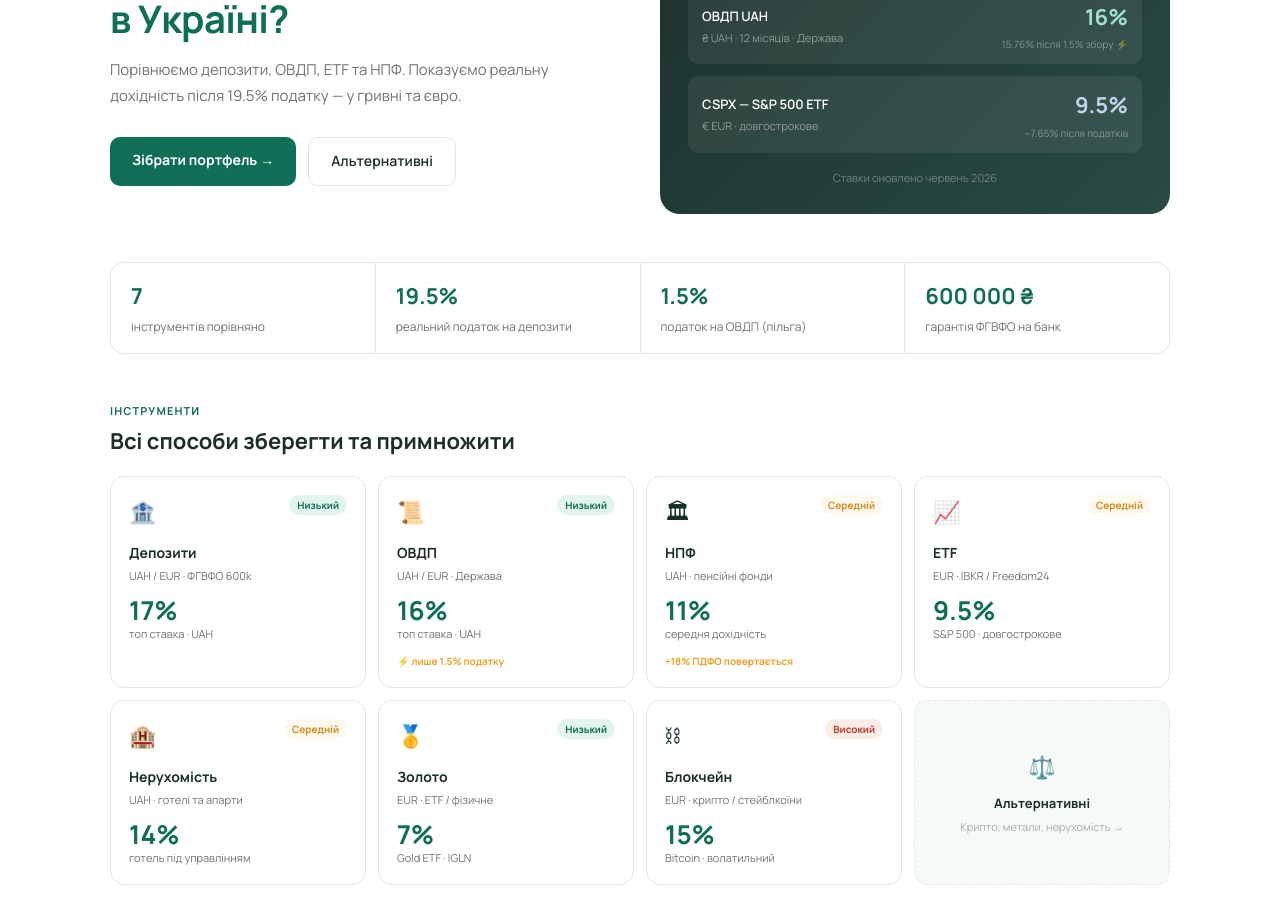
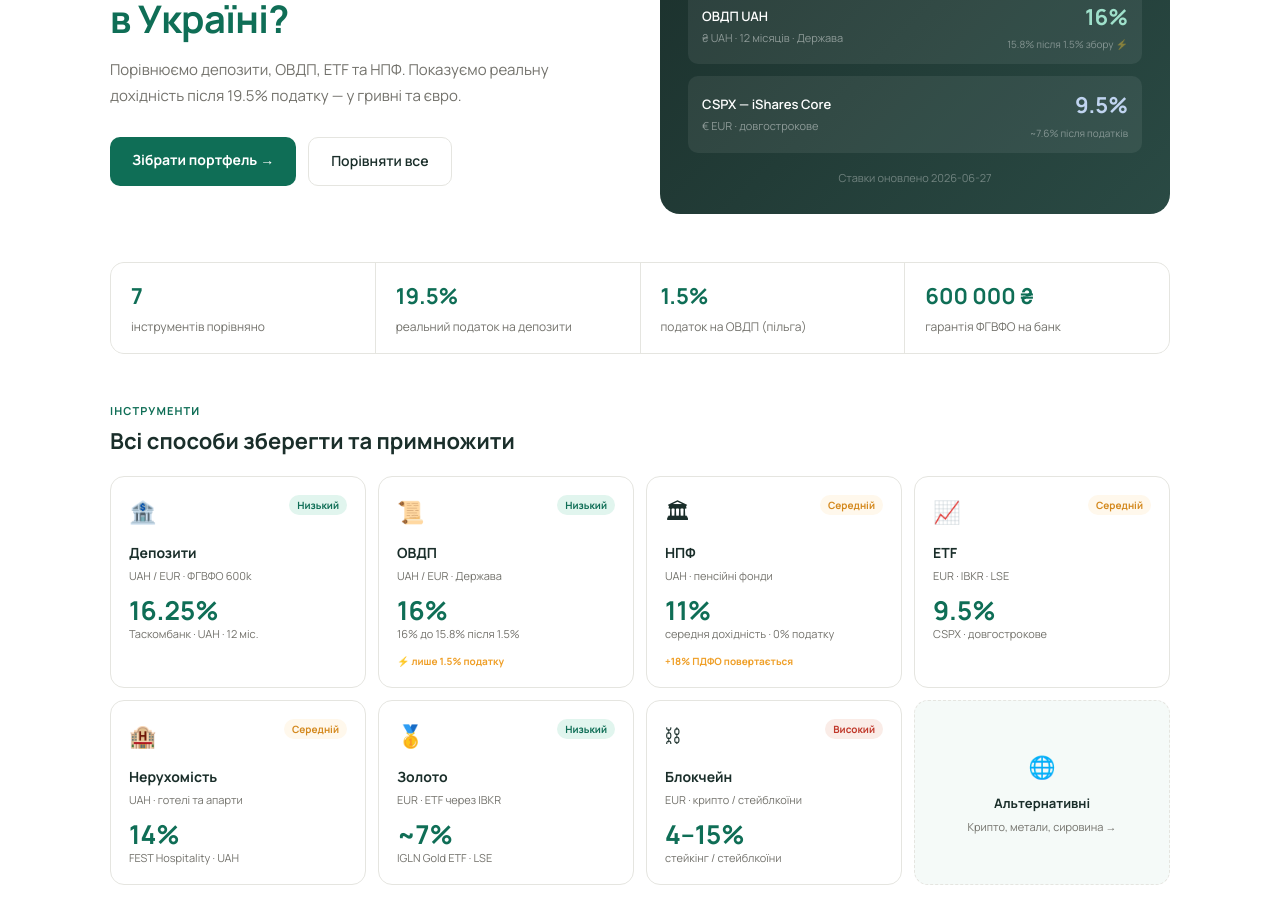
Before and after one commit to Ierokhin/porahovano, a Next.js app: page / in a window 1280 px wide. Shown: the part 316-1232 px from the top of the page. Built offline with nearby package versions, Linux system fonts and the light colour scheme.

Commit message:
feat: dynamic homepage reads from rates.json

```diff
--- a/app/page.jsx
+++ b/app/page.jsx
@@ -1,63 +1,147 @@
 // porahovano.in.ua — головна сторінка
-// /app/page.jsx
+// /app/page.jsx — динамічна, дані з /public/data/rates.json
 
 import Link from "next/link";
-
-export const metadata = {
-  title: "Porahovano — порівняння інвестицій для українців",
-  description: "Порівнюємо депозити, ОВДП, НПФ та ETF. Показуємо реальну дохідність після 19.5% податку — у гривні та євро.",
-};
+import { promises as fs } from "fs";
+import path from "path";
 
 const G  = "#0F6E56";
 const GL = "#E1F5EE";
 const A  = "#EF9F27";
-const AL = "#FFF8EC";
 const D  = "#1A2E2A";
 const GR = "#73726C";
 const B  = "#E5E5E0";
 const S  = "#F5FAF8";
 
-const INSTRUMENTS = [
-  { icon:"🏦", name:"Депозити",     sub:"UAH / EUR · ФГВФО 600k", rate:"17%",  rateLbl:"топ ставка · UAH", risk:"low",  badge:null,                    href:"/depozyty" },
-  { icon:"📜", name:"ОВДП",         sub:"UAH / EUR · Держава",     rate:"16%",  rateLbl:"топ ставка · UAH", risk:"low",  badge:"⚡ лише 1.5% податку",  href:"/ovdp" },
-  { icon:"🏛", name:"НПФ",          sub:"UAH · пенсійні фонди",    rate:"11%",  rateLbl:"середня дохідність",risk:"mid", badge:"+18% ПДФО повертається", href:"/npf" },
-  { icon:"📈", name:"ETF",          sub:"EUR · IBKR / Freedom24",  rate:"9.5%", rateLbl:"S&P 500 · довгострокове",risk:"mid",badge:null,               href:"/etf" },
-  { icon:"🏨", name:"Нерухомість",  sub:"UAH · готелі та апарти",  rate:"14%",  rateLbl:"готель під управлінням",risk:"mid",badge:null,                href:"/alternatyvni" },
-  { icon:"🥇", name:"Золото",       sub:"EUR · ETF / фізичне",     rate:"7%",   rateLbl:"Gold ETF · IGLN",  risk:"low",  badge:null,                    href:"/alternatyvni" },
-  { icon:"⛓", name:"Блокчейн",     sub:"EUR · крипто / стейблкоїни",rate:"15%",rateLbl:"Bitcoin · волатильний",risk:"high",badge:null,                href:"/alternatyvni" },
-];
+// ── Зчитуємо rates.json на сервері при кожному запиті ────────────────────────
+async function getRates() {
+  try {
+    const file = path.join(process.cwd(), "public", "data", "rates.json");
+    const json = await fs.readFile(file, "utf-8");
+    return JSON.parse(json);
+  } catch {
+    return null;
+  }
+}
 
+// ── Допоміжні функції ────────────────────────────────────────────────────────
+function net(rate, tax = 0.195) {
+  return +(rate * (1 - tax)).toFixed(1);
+}
+
+function bestDeposit(banks = []) {
+  return [...banks]
+    .filter(b => b.rate_12m !== null)
+    .sort((a, b) => b.rate_12m - a.rate_12m)[0] ?? null;
+}
+
+// ── Статичні дані ─────────────────────────────────────────────────────────────
 const RISK_STYLE = {
-  low:  { bg: GL,    c: G },
-  mid:  { bg: AL,    c: "#D4891E" },
-  high: { bg:"#FAECE7", c:"#C0392B" },
+  low:  { bg: GL,       c: G },
+  mid:  { bg: "#FFF8EC", c: "#D4891E" },
+  high: { bg: "#FAECE7", c: "#C0392B" },
 };
 const RISK_LABEL = { low:"Низький", mid:"Середній", high:"Високий" };
 
-const TOP3 = [
-  { pos:"🥇 МІСЦЕ 1", name:"ОВДП UAH",          sub:"12 місяців · Держава",           rate:"15.76%", note:"реально на руки (16% − 1.5%)",       tag:"⚡ пільговий податок", dark:true },
-  { pos:"🥈 МІСЦЕ 2", name:"Юнекс Банк",        sub:"Депозит · 12 міс. · ФГВФО",     rate:"13.7%",  note:"реально на руки (17% − 19.5%)",       tag:"надійний, онлайн",   dark:false },
-  { pos:"🥉 МІСЦЕ 3", name:"Нерухомість",        sub:"Готель під управлінням · UAH",   rate:"11.3%",  note:"реально на руки (14% − 19.5%)",       tag:"пасивний дохід",     dark:false },
+const WHY = [
+  { icon:"🔢", title:"Реальна дохідність після податків",
+    text:"Показуємо скільки залишиться на руки після 18% ПДФО та 1.5% військового збору — не рекламну ставку." },
+  { icon:"📊", title:"Конструктор портфеля",
+    text:"Додай кілька інструментів, встанови суму і горизонт — побачиш прогноз на 1–25 років і щомісячну виплату." },
+  { icon:"🇺🇦", title:"Для українців",
+    text:"Тільки те, що доступно з України. UAH і EUR. Без USD і американських брокерів без доступу." },
 ];
 
-const WHY = [
-  { icon:"🔢", title:"Реальна дохідність після податків", text:"Показуємо скільки залишиться на руки після 18% ПДФО та 1.5% військового збору — не рекламну ставку." },
-  { icon:"📊", title:"Конструктор портфеля",             text:"Додай кілька інструментів, встанови суму і горизонт — побачиш прогноз на 1–25 років і щомісячну виплату." },
-  { icon:"🇺🇦", title:"Для українців",                   text:"Тільки те, що доступно з України. UAH і EUR. Без USD і американських брокерів без доступу." },
-];
+// ── Сторінка ──────────────────────────────────────────────────────────────────
+export default async function HomePage() {
+  const rates = await getRates();
 
-export default function HomePage() {
+  // Кращі ставки для Hero-картки
+  const topDepoUah  = bestDeposit(rates?.depozyty?.uah);
+  const topDepoEur  = bestDeposit(rates?.depozyty?.eur);
+  const topOvdpUah  = rates?.ovdp?.uah?.[0] ?? null;
+  const topEtf      = rates?.etf?.[0] ?? null;
+  const updatedDate = rates?.updated ?? "";
+
+  // Картки інструментів — ставки з rates.json де є, інакше статичні
+  const INSTRUMENTS = [
+    {
+      icon:"🏦", name:"Депозити", sub:"UAH / EUR · ФГВФО 600k",
+      rate: topDepoUah ? `${topDepoUah.rate_12m}%` : "—",
+      rateLbl: topDepoUah ? `${topDepoUah.name} · UAH · 12 міс.` : "топ ставка · UAH",
+      risk:"low", badge:null, href:"/depozyty",
+    },
+    {
+      icon:"📜", name:"ОВДП", sub:"UAH / EUR · Держава",
+      rate: topOvdpUah ? `${topOvdpUah.rate}%` : "—",
+      rateLbl: topOvdpUah ? `${topOvdpUah.rate}% до ${net(topOvdpUah.rate, 0.015)}% після 1.5%` : "топ ставка · UAH",
+      risk:"low", badge:"⚡ лише 1.5% податку", href:"/ovdp",
+    },
+    {
+      icon:"🏛", name:"НПФ", sub:"UAH · пенсійні фонди",
+      rate:`${rates?.npf?.[0]?.rate ?? 11}%`,
+      rateLbl:"середня дохідність · 0% податку",
+      risk:"mid", badge:"+18% ПДФО повертається", href:"/npf",
+    },
+    {
+      icon:"📈", name:"ETF", sub:"EUR · IBKR · LSE",
+      rate: topEtf ? `${topEtf.rate}%` : "—",
+      rateLbl: topEtf ? `${topEtf.ticker} · довгострокове` : "S&P 500 · довгострокове",
+      risk:"mid", badge:null, href:"/etf",
+    },
+    {
+      icon:"🏨", name:"Нерухомість", sub:"UAH · готелі та апарти",
+      rate:"14%", rateLbl:"FEST Hospitality · UAH",
+      risk:"mid", badge:null, href:"/alternatyvni",
+    },
+    {
+      icon:"🥇", name:"Золото", sub:"EUR · ETF через IBKR",
+      rate:"~7%", rateLbl:"IGLN Gold ETF · LSE",
+      risk:"low", badge:null, href:"/alternatyvni",
+    },
+    {
+      icon:"⛓", name:"Блокчейн", sub:"EUR · крипто / стейблкоїни",
+      rate:"4–15%", rateLbl:"стейкінг / стейблкоїни",
+      risk:"high", badge:null, href:"/alternatyvni",
+    },
+  ];
+
+  // Топ-3 після податків
+  const top3 = [
+    {
+      pos:"🥇 МІСЦЕ 1", name:"ОВДП UAH",
+      sub: topOvdpUah ? `${topOvdpUah.term} · Держава` : "12 місяців · Держава",
+      rate: topOvdpUah ? `${net(topOvdpUah.rate, 0.015)}%` : "15.76%",
+      note: topOvdpUah ? `реально на руки (${topOvdpUah.rate}% − 1.5%)` : "реально на руки",
+      tag:"⚡ пільговий податок", dark:true,
+    },
+    {
+      pos:"🥈 МІСЦЕ 2",
+      name: topDepoUah?.name ?? "Юнекс Банк",
+      sub:"Депозит · 12 міс. · ФГВФО",
+      rate: topDepoUah ? `${net(topDepoUah.rate_12m)}%` : "13.7%",
+      note: topDepoUah ? `реально на руки (${topDepoUah.rate_12m}% − 19.5%)` : "реально на руки",
+      tag:"надійний, онлайн", dark:false,
+    },
+    {
+      pos:"🥉 МІСЦЕ 3", name:"Нерухомість",
+      sub:"Готель під управлінням · UAH",
+      rate:"11.3%", note:"реально на руки (14% − 19.5%)",
+      tag:"пасивний дохід", dark:false,
+    },
+  ];
+
   return (
-    <main style={{ color: D, maxWidth: 1100, margin: "0 auto", padding: "0 20px 60px" }}>
+    <main style={{ color:D, maxWidth:1100, margin:"0 auto", padding:"0 20px 60px" }}>
 
-      {/* ── Hero ──────────────────────────────────────────────────────────── */}
-      <section style={{ padding: "56px 0 48px", display: "grid", gridTemplateColumns: "1fr 1fr", gap: 40, alignItems: "center" }}>
+      {/* ── Hero ────────────────────────────────────────────────────────── */}
+      <section style={{ padding:"56px 0 48px", display:"grid", gridTemplateColumns:"1fr 1fr", gap:40, alignItems:"center" }}>
         <div>
           <div style={{ display:"inline-block", padding:"3px 12px", borderRadius:20, background:GL, color:G, fontSize:11, fontWeight:700, marginBottom:16, letterSpacing:".05em" }}>
-            ПОРІВНЯННЯ ІНВЕСТИЦІЙ · УКРАЇНА 2026
+            ПОРІВНЯННЯ ІНВЕСТИЦІЙ · УКРАЇНА{updatedDate ? ` · ${updatedDate}` : " · 2026"}
           </div>
           <h1 style={{ fontSize:"clamp(28px,4vw,38px)", fontWeight:700, lineHeight:1.18, letterSpacing:"-.6px", margin:"0 0 16px" }}>
-            Де краще<br />тримати гроші<br /><span style={{ color:G }}>в Україні?</span>
+            Де краще<br/>тримати гроші<br/><span style={{ color:G }}>в Україні?</span>
           </h1>
           <p style={{ fontSize:15, color:GR, lineHeight:1.75, margin:"0 0 28px", maxWidth:440 }}>
             Порівнюємо депозити, ОВДП, ETF та НПФ. Показуємо реальну дохідність після 19.5% податку — у гривні та євро.
@@ -66,20 +150,40 @@ export default function HomePage() {
             <Link href="/kalkulator" style={{ padding:"12px 22px", background:G, color:"white", borderRadius:10, fontSize:14, fontWeight:700, textDecoration:"none" }}>
               Зібрати портфель →
             </Link>
-            <Link href="/alternatyvni" style={{ padding:"12px 22px", border:`1.5px solid ${B}`, color:D, borderRadius:10, fontSize:14, fontWeight:600, textDecoration:"none", background:"white" }}>
-              Альтернативні
+            <Link href="/depozyty" style={{ padding:"12px 22px", border:`1.5px solid ${B}`, color:D, borderRadius:10, fontSize:14, fontWeight:600, textDecoration:"none", background:"white" }}>
+              Порівняти все
             </Link>
           </div>
         </div>
 
-        {/* Top rates card */}
+        {/* ── Динамічна картка топ ставок ─────────────────────────────── */}
         <div style={{ background:`linear-gradient(135deg,${D} 0%,#2A4A44 100%)`, borderRadius:20, padding:28, color:"white" }}>
-          <div style={{ fontSize:11, fontWeight:700, color:"#9FE1CB", letterSpacing:".08em", marginBottom:18 }}>ТОП СТАВКИ ЗАРАЗ</div>
+          <div style={{ fontSize:11, fontWeight:700, color:"#9FE1CB", letterSpacing:".08em", marginBottom:18 }}>
+            ТОП СТАВКИ ЗАРАЗ
+          </div>
           <div style={{ display:"flex", flexDirection:"column", gap:12 }}>
             {[
-              { name:"Юнекс Банк — депозит", sub:"₴ UAH · 12 місяців · ФГВФО",    rate:"17%",  net:"13.7% після податків",      rateColor:A },
-              { name:"ОВДП UAH",             sub:"₴ UAH · 12 місяців · Держава",   rate:"16%",  net:"15.76% після 1.5% збору ⚡", rateColor:"#9FE1CB" },
-              { name:"CSPX — S&P 500 ETF",   sub:"€ EUR · довгострокове",           rate:"9.5%", net:"~7.65% після податків",      rateColor:"#c0d4f0" },
+              {
+                name: topDepoUah ? `${topDepoUah.name} — депозит` : "Юнекс Банк — депозит",
+                sub:  "₴ UAH · 12 місяців · ФГВФО",
+                rate: topDepoUah ? `${topDepoUah.rate_12m}%` : "17%",
+                net:  topDepoUah ? `${net(topDepoUah.rate_12m)}% після податків` : "13.7% після податків",
+                rateColor: A,
+              },
+              {
+                name: "ОВДП UAH",
+                sub:  "₴ UAH · 12 місяців · Держава",
+                rate: topOvdpUah ? `${topOvdpUah.rate}%` : "16%",
+                net:  topOvdpUah ? `${net(topOvdpUah.rate, 0.015)}% після 1.5% збору ⚡` : "15.76% після 1.5% збору ⚡",
+                rateColor:"#9FE1CB",
+              },
+              {
+                name: topEtf ? `${topEtf.ticker} — ${topEtf.name.split(" ").slice(0,2).join(" ")}` : "CSPX — S&P 500 ETF",
+                sub:  "€ EUR · довгострокове",
+                rate: topEtf ? `${topEtf.rate}%` : "9.5%",
+                net:  topEtf ? `~${net(topEtf.rate)}% після податків` : "~7.65% після податків",
+                rateColor:"#c0d4f0",
+              },
             ].map(p => (
               <div key={p.name} style={{ display:"flex", alignItems:"center", justifyContent:"space-between", padding:"12px 14px", background:"rgba(255,255,255,.07)", borderRadius:10 }}>
                 <div>
@@ -93,11 +197,13 @@ export default function HomePage() {
               </div>
             ))}
           </div>
-          <div style={{ marginTop:16, fontSize:11, color:"rgba(255,255,255,.35)", textAlign:"center" }}>Ставки оновлено червень 2026</div>
+          <div style={{ marginTop:16, fontSize:11, color:"rgba(255,255,255,.35)", textAlign:"center" }}>
+            {updatedDate ? `Ставки оновлено ${updatedDate}` : "Ставки оновлюються щомісяця"}
+          </div>
         </div>
       </section>
 
-      {/* ── Stats ─────────────────────────────────────────────────────────── */}
+      {/* ── Stats ─────────────────────────────────────────────────────── */}
       <div style={{ display:"grid", gridTemplateColumns:"repeat(4,1fr)", gap:1, background:B, border:`1px solid ${B}`, borderRadius:14, overflow:"hidden", marginBottom:48 }}>
         {[
           { val:"7",         lbl:"інструментів порівняно" },
@@ -112,7 +218,7 @@ export default function HomePage() {
         ))}
       </div>
 
-      {/* ── Instruments ───────────────────────────────────────────────────── */}
+      {/* ── Instruments ───────────────────────────────────────────────── */}
       <div style={{ fontSize:11, fontWeight:700, color:G, letterSpacing:".1em", marginBottom:8 }}>ІНСТРУМЕНТИ</div>
       <h2 style={{ fontSize:22, fontWeight:700, margin:"0 0 20px" }}>Всі способи зберегти та примножити</h2>
       <div style={{ display:"grid", gridTemplateColumns:"repeat(4,1fr)", gap:12, marginBottom:48 }}>
@@ -133,41 +239,33 @@ export default function HomePage() {
           );
         })}
 
-        {/* Compare card */}
+        {/* Альтернативні */}
         <Link href="/alternatyvni" style={{ border:`1.5px dashed ${B}`, borderRadius:14, padding:18, background:S, textDecoration:"none", color:GR, display:"flex", flexDirection:"column", alignItems:"center", justifyContent:"center", textAlign:"center" }}>
-          <div style={{ fontSize:22, marginBottom:8 }}>⚖️</div>
+          <div style={{ fontSize:22, marginBottom:8 }}>🌐</div>
           <div style={{ fontSize:13, fontWeight:700, color:D, marginBottom:4 }}>Альтернативні</div>
-          <div style={{ fontSize:11, color:"#aaa" }}>Крипто, метали, нерухомість →</div>
+          <div style={{ fontSize:11 }}>Крипто, метали, сировина →</div>
         </Link>
       </div>
 
-      {/* ── Top-3 ─────────────────────────────────────────────────────────── */}
+      {/* ── Top-3 ─────────────────────────────────────────────────────── */}
       <div style={{ fontSize:11, fontWeight:700, color:G, letterSpacing:".1em", marginBottom:8 }}>ТОП-3</div>
       <h2 style={{ fontSize:22, fontWeight:700, margin:"0 0 20px" }}>Найвигідніше зараз після податків</h2>
       <div style={{ display:"grid", gridTemplateColumns:"repeat(3,1fr)", gap:14, marginBottom:48 }}>
-        {TOP3.map(t => (
-          <div key={t.name} style={{
-            borderRadius:14, padding:20,
-            background: t.dark ? D : S,
-            border: t.dark ? "none" : `1.5px solid ${B}`,
-            color: t.dark ? "white" : D,
-          }}>
+        {top3.map(t => (
+          <div key={t.name} style={{ borderRadius:14, padding:20, background:t.dark?D:S, border:t.dark?"none":`1.5px solid ${B}`, color:t.dark?"white":D }}>
             <div style={{ fontSize:10, fontWeight:700, letterSpacing:".08em", marginBottom:10, opacity:.6 }}>{t.pos}</div>
             <div style={{ fontSize:16, fontWeight:700, marginBottom:3 }}>{t.name}</div>
             <div style={{ fontSize:12, opacity:.55, marginBottom:14 }}>{t.sub}</div>
-            <div style={{ fontSize:32, fontWeight:700, color: t.dark ? A : G, lineHeight:1 }}>{t.rate}</div>
+            <div style={{ fontSize:32, fontWeight:700, color:t.dark?A:G, lineHeight:1 }}>{t.rate}</div>
             <div style={{ fontSize:12, marginTop:4, opacity:.5 }}>{t.note}</div>
-            <div style={{
-              display:"inline-block", marginTop:14,
-              fontSize:10, fontWeight:700, padding:"3px 9px", borderRadius:20,
-              background: t.dark ? "rgba(255,255,255,.1)" : GL,
-              color: t.dark ? "rgba(255,255,255,.6)" : G,
-            }}>{t.tag}</div>
+            <div style={{ display:"inline-block", marginTop:14, fontSize:10, fontWeight:700, padding:"3px 9px", borderRadius:20, background:t.dark?"rgba(255,255,255,.1)":GL, color:t.dark?"rgba(255,255,255,.6)":G }}>
+              {t.tag}
+            </div>
           </div>
         ))}
       </div>
 
-      {/* ── Why ───────────────────────────────────────────────────────────── */}
+      {/* ── Why ───────────────────────────────────────────────────────── */}
       <div style={{ fontSize:11, fontWeight:700, color:G, letterSpacing:".1em", marginBottom:8 }}>ЧОМУ PORAHOVANO</div>
       <h2 style={{ fontSize:22, fontWeight:700, margin:"0 0 20px" }}>Ми рахуємо те, що інші приховують</h2>
       <div style={{ display:"grid", gridTemplateColumns:"repeat(3,1fr)", gap:14, marginBottom:48 }}>
@@ -180,15 +278,12 @@ export default function HomePage() {
         ))}
       </div>
 
-      {/* ── CTA ───────────────────────────────────────────────────────────── */}
-      <div style={{
-        background: D, borderRadius:20, padding:"40px 40px",
-        display:"grid", gridTemplateColumns:"1fr auto", gap:32, alignItems:"center",
-      }}>
+      {/* ── CTA ───────────────────────────────────────────────────────── */}
+      <div style={{ background:D, borderRadius:20, padding:"40px", display:"grid", gridTemplateColumns:"1fr auto", gap:32, alignItems:"center" }}>
         <div>
           <div style={{ fontSize:22, fontWeight:700, color:"white", marginBottom:8 }}>Скільки накопичиш за 10 років?</div>
           <div style={{ fontSize:14, color:"#9FE1CB", lineHeight:1.65 }}>
-            Зберіть власний портфель у «Мій капітал» — депозити, ОВДП, ETF разом.<br />
+            Зберіть власний портфель у «Мій капітал» — депозити, ОВДП, ETF разом.<br/>
             Побачиш дохід, графік зростання і суму щомісячної виплати.
           </div>
         </div>
```
